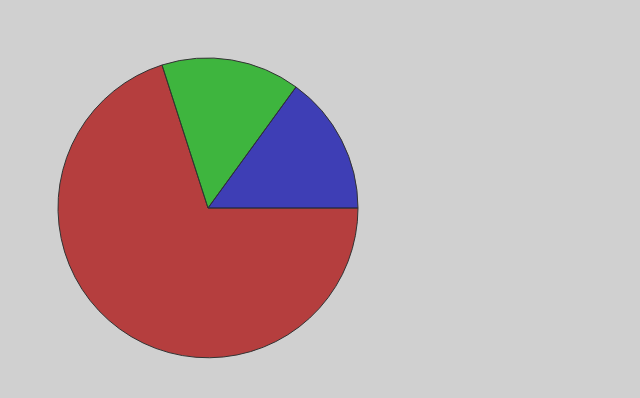
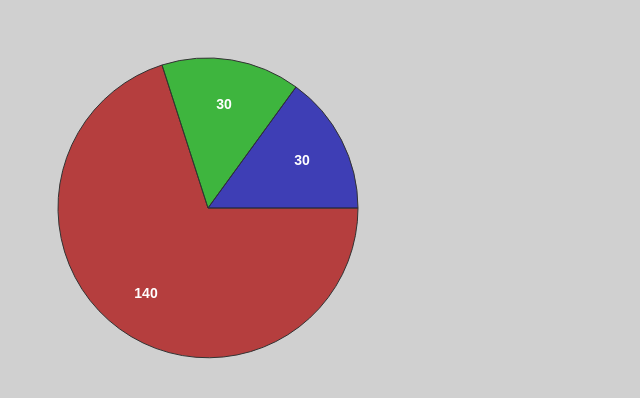
Before and after one commit to ishubin/oculus-charts, a plain HTML site: page example.html in a window 1280 px wide. Shown: the full height of the page, 0-640 px from the left. Drawn offline with Linux system fonts and the light colour scheme.

Commit message:
Added innerText and outterText settings for Pie chart

```diff
--- a/example.html
+++ b/example.html
@@ -44,6 +44,8 @@
                     ]
                 };
                 pie.settings.line.width = 1;
+                pie.settings.innerText.showAlways = true;
+                pie.settings.outterText.showAlways = false;
                 pie.drawChart();
             }
             $(function(){
--- a/oculus-charts.js
+++ b/oculus-charts.js
@@ -854,12 +854,14 @@ OculusPieChart.addAll({
             outterText: {
                 weight: "bold",
                 size: "14px",
-                color: "black"
+                color: "black",
+                showAlways:false
             },
             innerText: {
                 weight: "bold",
                 size: "14px",
-                color: "white"
+                color: "white",
+                showAlways:false
             }
         };
         return chart;
@@ -912,21 +914,29 @@ OculusPieChart.addAll({
                 var piecePath = "M"+cx+","+cy+" L"+sx+","+sy+" A"+radius+","+radius+" 0 "+largeArcFlag+" 1 "+tx+","+ty+" z";
                 var selectedPath = "M"+cx+","+cy+" L"+(sx2)+","+(sy2)+" A"+(radius+radius2)+","+(radius+radius2)+" 0 "+largeArcFlag+" 1 "+tx2+","+ty2+" z";
                 var piece = r.path(piecePath).attr({stroke:this.settings.line.color, "stroke-width":this.settings.line.width, fill:this.chartData.dataset[i].color, "fill-opacity":0.7});
+                var textValueOpacity = 0.0;
+                if ( this.settings.innerText.showAlways ) {
+                    textValueOpacity = 1.0;
+                }
                 var textValue = r.text(cx + Math.round(radius*0.7*Math.cos(textAngle)), cy + Math.round(radius*0.7*Math.sin(textAngle)), v)
                     .attr({
                         stroke: "none",
                         fill: this.settings.innerText.color,
                         "font-weight": this.settings.innerText.weight,
-                        "fill-opacity": 0.0,
+                        "fill-opacity": textValueOpacity,
                         "text-anchor": "middle",
                         "font-size": this.settings.innerText.size
                 });
+                var textNameOpacity = 0.0;
+                if ( this.settings.outterText.showAlways ) {
+                    textNameOpacity = 1.0;
+                }
                 var textName = r.text(cx + Math.round(radius*1.3*Math.cos(textAngle)), cy + Math.round(radius*1.3*Math.sin(textAngle)), this.chartData.dataset[i].name)
                     .attr({
                         stroke: "none",
                         fill: this.settings.outterText.color,
                         "font-weight": this.settings.outterText.weight,
-                        "fill-opacity": 0.0,
+                        "fill-opacity": textNameOpacity,
                         "text-anchor": "middle",
                         "font-size": this.settings.outterText.size});
                 var hoverPiece = r.path(selectedPath).attr({stroke:this.settings.line.color, "stroke-width":this.settings.line.width, fill:this.chartData.dataset[i].color, opacity:0.0})
@@ -943,6 +953,7 @@ OculusPieChart.addAll({
                         }
                     });
                 globalPieces[hoverPiece.id] = {
+                    settings: this.settings,
                     piece: piece,
                     piecePath: piecePath,
                     selectedPath: selectedPath,
@@ -951,13 +962,21 @@ OculusPieChart.addAll({
                     textName: textName,
                     onover:  function(){
                         this.piece.animate({path:this.selectedPath},"500","bounce");
-                        this.textValue.animate({"fill-opacity":1.0},"500",">");
-                        this.textName.animate({"fill-opacity":1.0},"500",">");
+                        if ( !this.settings.innerText.showAlways ) {
+                            this.textValue.animate({"fill-opacity":1.0},"500",">");
+                        }
+                        if ( !this.settings.outterText.showAlways ) {
+                            this.textName.animate({"fill-opacity":1.0},"500",">");
+                        }
                     },
                     onout: function(){
                         this.piece.animate({path:this.piecePath},"500",">");
-                        this.textValue.animate({"fill-opacity":0.0},"500",">");
-                        this.textName.animate({"fill-opacity":0.0},"500",">");
+                        if ( !this.settings.innerText.showAlways ) {
+                            this.textValue.animate({"fill-opacity":0.0},"500",">");
+                        }
+                        if ( !this.settings.outterText.showAlways ) {
+                            this.textName.animate({"fill-opacity":0.0},"500",">");
+                        }
                     }
                 };
 
```
